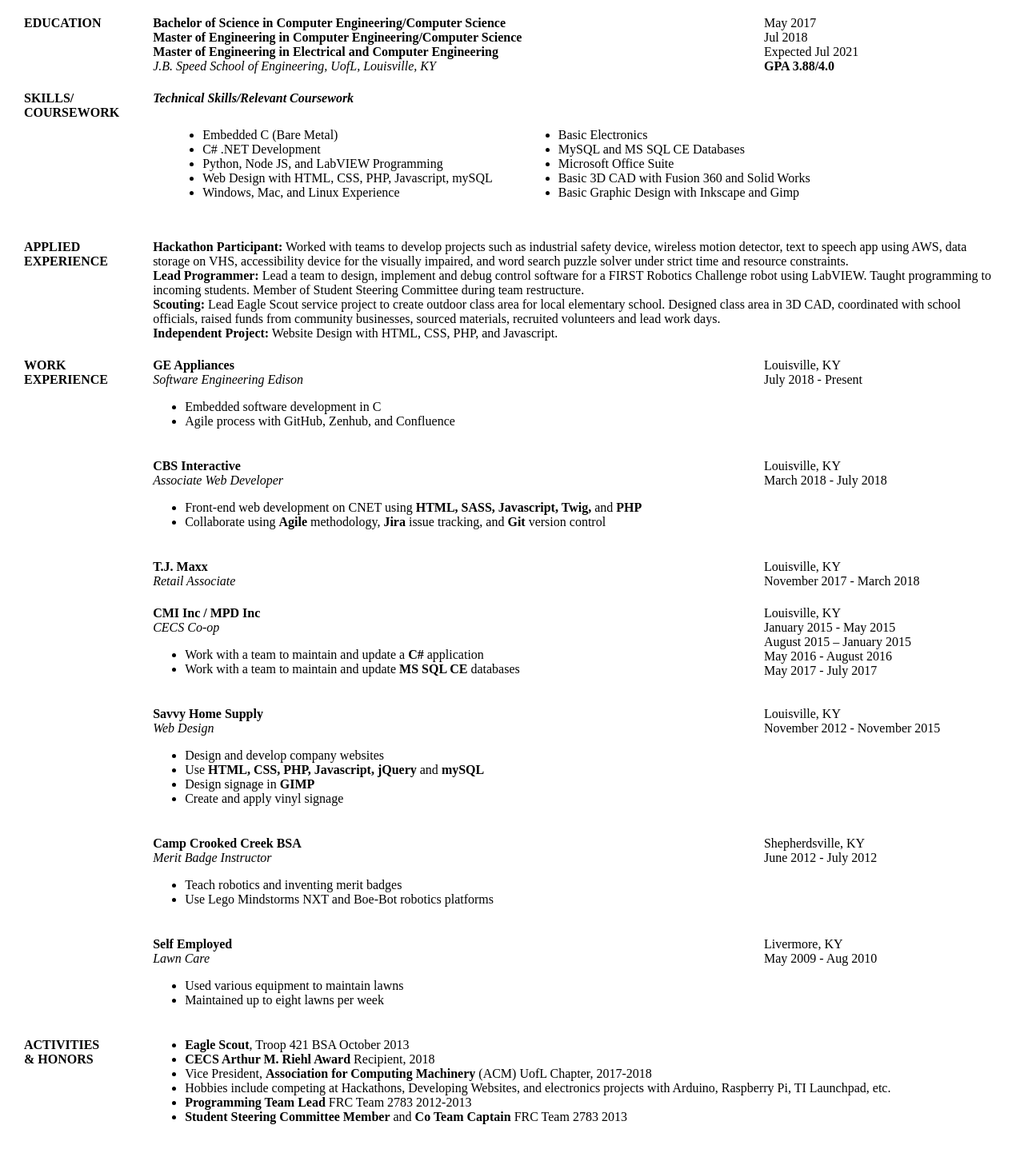
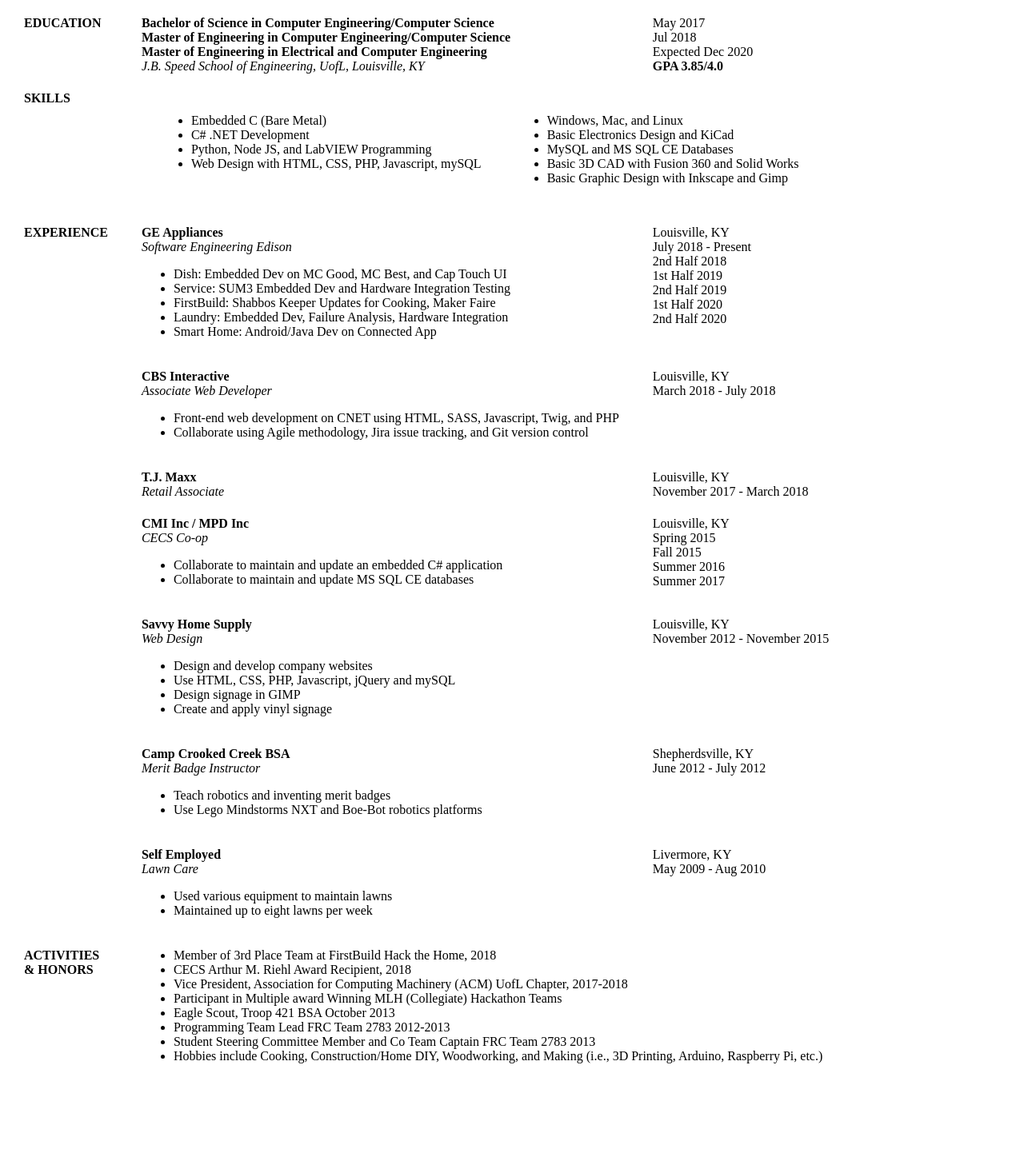
Before and after one commit to ofthedove/andrewcombs13.info, a PHP site: page /resume/resume.html in a window 1280 px wide. Shown: the whole page at 80% size. After the commit the page ends 1330 px from the top, so only its background shows below. Run offline with PHP 8.4, Linux system fonts and the light colour scheme.

Commit message:
Update resume and portfolio

```diff
--- a/resume/portfolio.php
+++ b/resume/portfolio.php
@@ -56,7 +56,7 @@
 				<h3>Personal Website</h3>
 				<div class="copy">
 					<p>This is a place for me to <a href="../projectideas">share ideas</a>, <a href="resume.php">display my resume</a>, and <a href="../games">practice web development.</a></p>
-					<p>I built it with PHP, HTML, CSS, Javascrtip, jQuery, and Bootstrap. I use Git for version control, hosted on GitHub, with the Source Tree GUI.</p>
+					<p>I built it with PHP, HTML, CSS, Javascrtip, jQuery, and Bootstrap. I use Git for version control, hosted on GitHub.</p>
 					<p><a href="https://github.com/ofthedove/andrewcombs13.info">You can see the Git repo here!</a></p>
 				</div>
 			</li>
--- a/resume/resume.html
+++ b/resume/resume.html
@@ -28,17 +28,15 @@
 		<td class="td-right">
 			May 2017<br>
 			Jul 2018<br>
-			Expected Jul 2021<br>
-			<b>GPA 3.88/4.0</b><br>
+			Expected Dec 2020<br>
+			<b>GPA 3.85/4.0</b><br>
 		</td>
 	</tr>
 	<tr>
 		<td>
-			<b>SKILLS/</b><br>
-			<b>COURSEWORK</b>
+			<b>SKILLS</b>
 		</td>
 		<td colspan="2">
-			<b><i>Technical Skills/Relevant Coursework</i></b>
 			<table>
 				<tr>
 					<td>
@@ -47,14 +45,13 @@
 							<li>C# .NET Development</li>
 							<li>Python, Node JS, and LabVIEW Programming</li>
 							<li>Web Design with HTML, CSS, PHP, Javascript, mySQL</li>
-							<li>Windows, Mac, and Linux Experience</li>
 						</ul>
 					</td>
 					<td>
 						<ul>
-							<li>Basic Electronics</li>
+							<li>Windows, Mac, and Linux</li>
+							<li>Basic Electronics Design and KiCad</li>
 							<li>MySQL and MS SQL CE Databases</li>
-							<li>Microsoft Office Suite</li>
 							<li>Basic 3D CAD with Fusion 360 and Solid Works</li>
 							<li>Basic Graphic Design with Inkscape and Gimp</li>
 						</ul>
@@ -65,32 +62,27 @@
 	</tr>
 	<tr>
 		<td>
-			<b>APPLIED</b><br>
-			<b>EXPERIENCE</b>
-		</td>
-		<td colspan="2">
-        	<b>Hackathon Participant:</b> Worked with teams to develop projects such as industrial safety device, wireless motion detector, text to speech app using AWS, data storage on VHS, accessibility device for the visually impaired, and word search puzzle solver under strict time and resource constraints.<br>
-			<b>Lead Programmer:</b>  Lead a team to design, implement and debug control software for a FIRST Robotics Challenge robot using LabVIEW. Taught programming to incoming students. Member of Student Steering Committee during team restructure.<br>
-			<b>Scouting:</b>  Lead Eagle Scout service project to create outdoor class area for local elementary school. Designed class area in 3D CAD, coordinated with school officials, raised funds from community businesses, sourced materials, recruited volunteers and lead work days.<br>
-			<b>Independent Project:</b>  Website Design with HTML, CSS, PHP, and Javascript.
-		</td>
-	</tr>
-	<tr>
-		<td>
-			<b>WORK</b><br>
 			<b>EXPERIENCE</b>
 		</td>
 		<td>
 			<b>GE Appliances</b><br>
 			<i>Software Engineering Edison</i><br>
 			<ul>
-				<li>Embedded software development in C</li>
-				<li>Agile process with GitHub, Zenhub, and Confluence</li>
+				<li>Dish: Embedded Dev on MC Good, MC Best, and Cap Touch UI</li>
+				<li>Service: SUM3 Embedded Dev and Hardware Integration Testing</li>
+				<li>FirstBuild: Shabbos Keeper Updates for Cooking, Maker Faire</li>
+				<li>Laundry: Embedded Dev, Failure Analysis, Hardware Integration</li>
+				<li>Smart Home: Android/Java Dev on Connected App</li>
 			</ul>
 		</td>
 		<td class="td-right">
 			Louisville, KY<br>
 			July 2018 - Present<br>
+			2nd Half 2018<br>
+			1st Half 2019<br>
+			2nd Half 2019<br>
+			1st Half 2020<br>
+			2nd Half 2020<br>
 		</td>
 	</tr>
 	<tr>
@@ -99,8 +91,8 @@
 			<b>CBS Interactive</b><br>
 			<i>Associate Web Developer</i><br>
 			<ul>
-				<li>Front-end web development on CNET using <b>HTML, SASS, Javascript, Twig,</b> and <b>PHP</b></li>
-				<li>Collaborate using <b>Agile</b> methodology, <b>Jira</b> issue tracking, and <b>Git</b> version control</li>
+				<li>Front-end web development on CNET using HTML, SASS, Javascript, Twig, and PHP</li>
+				<li>Collaborate using Agile methodology, Jira issue tracking, and Git version control</li>
 			</ul>
 		</td>
 		<td class="td-right">
@@ -125,16 +117,16 @@
 			<b>CMI Inc / MPD Inc</b><br>
 			<i>CECS Co-op</i><br>
 			<ul>
-				<li>Work with a team to maintain and update a <b>C#</b> application</li>
-				<li>Work with a team to maintain and update <b>MS SQL CE</b> databases</li>
+				<li>Collaborate to maintain and update an embedded C# application</li>
+				<li>Collaborate to maintain and update MS SQL CE databases</li>
 			</ul>
 		</td>
 		<td class="td-right">
 			Louisville, KY<br>
-			January 2015 - May 2015<br>
-			August 2015 – January 2015<br>
-			May 2016 - August 2016<br>
-			May 2017 - July 2017
+			Spring 2015<br>
+			Fall 2015<br>
+			Summer 2016<br>
+			Summer 2017
 		</td>
 	</tr>
 	<tr>
@@ -144,8 +136,8 @@
 			<i>Web Design</i><br>
 			<ul>
 				<li>Design and develop company websites</li>
-				<li>Use <b>HTML, CSS, PHP, Javascript, jQuery</b> and <b>mySQL</b></li>
-				<li>Design signage in <b>GIMP</b></li>
+				<li>Use HTML, CSS, PHP, Javascript, jQuery and mySQL</li>
+				<li>Design signage in GIMP</li>
 				<li>Create and apply vinyl signage</li>
 			</ul>
 		</td>
@@ -161,7 +153,7 @@
 			<i>Merit Badge Instructor</i><br>
 			<ul>
 				<li>Teach robotics and inventing merit badges</li>
-				<li>Use Lego Mindstorms NXT and Boe-Bot robotics platforms</b></li>
+				<li>Use Lego Mindstorms NXT and Boe-Bot robotics platforms</li>
 			</ul>
 		</td>
 		<td class="td-right">
@@ -176,7 +168,7 @@
 			<i>Lawn Care</i><br>
 			<ul>
 				<li>Used various equipment to maintain lawns</li>
-				<li>Maintained up to eight lawns per week </b></li>
+				<li>Maintained up to eight lawns per week </li>
 			</ul>
 		</td>
 		<td class="td-right">
@@ -191,12 +183,14 @@
 		</td>
 		<td colspan="2">
 			<ul style="margin-top: 0">
-				<li><b>Eagle Scout</b>, Troop 421 BSA October 2013</li>
-				<li><b>CECS Arthur M. Riehl Award</b> Recipient, 2018</li>
-				<li>Vice President, <b>Association for Computing Machinery</b> (ACM) UofL Chapter, 2017-2018</li>
-				<li>Hobbies include competing at Hackathons, Developing Websites, and electronics projects with Arduino, Raspberry Pi, TI Launchpad, etc.</li>
-				<li><b>Programming Team Lead</b> FRC Team 2783 2012-2013</li>
-				<li><b>Student Steering Committee Member</b> and <b>Co Team Captain</b> FRC Team 2783 2013</li>
+				<li>Member of 3rd Place Team at FirstBuild Hack the Home, 2018</li>
+				<li>CECS Arthur M. Riehl Award Recipient, 2018</li>
+				<li>Vice President, Association for Computing Machinery (ACM) UofL Chapter, 2017-2018</li>
+				<li>Participant in Multiple award Winning MLH (Collegiate) Hackathon Teams</li>
+				<li>Eagle Scout, Troop 421 BSA October 2013</li>
+				<li>Programming Team Lead FRC Team 2783 2012-2013</li>
+				<li>Student Steering Committee Member and Co Team Captain FRC Team 2783 2013</li>
+				<li>Hobbies include Cooking, Construction/Home DIY, Woodworking, and Making (i.e., 3D Printing, Arduino, Raspberry Pi, etc.)</li>
 			</ul>
 		</td>
 	</tr>
```
